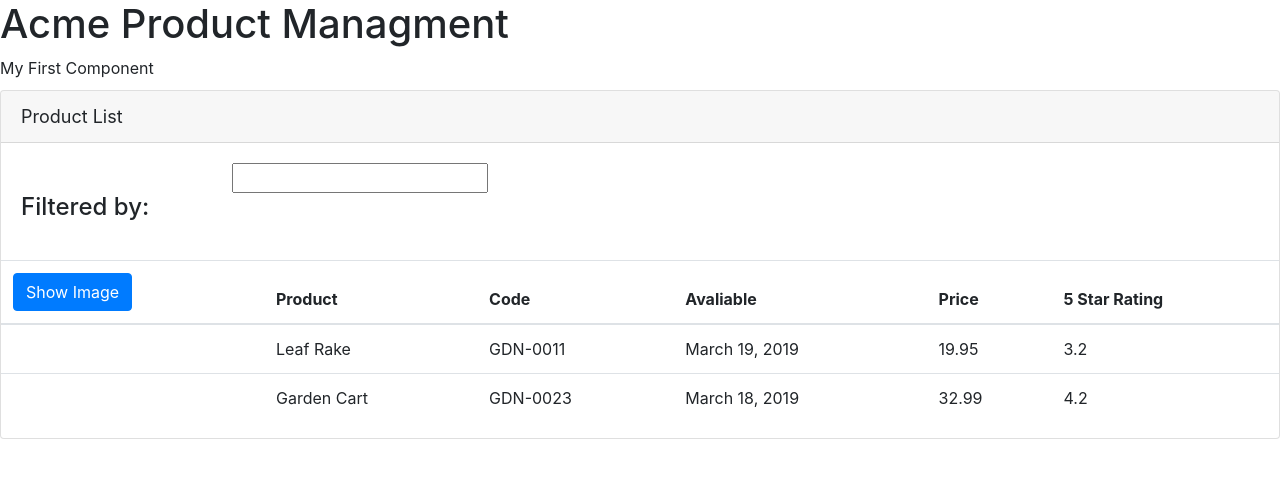
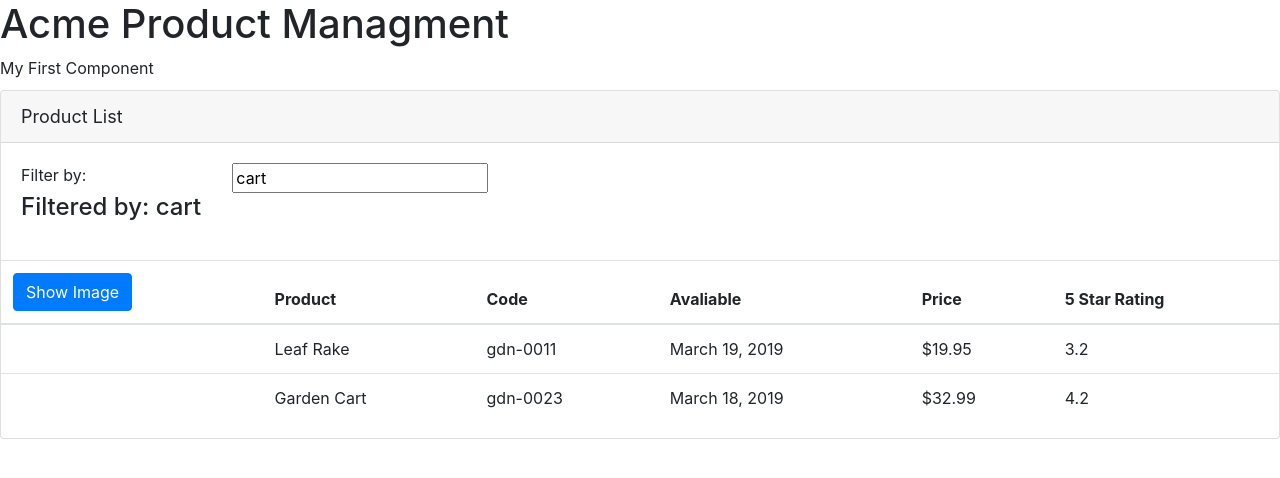
Before and after one commit to HudsonFinn/AngularCourse, an Angular app: page / in a window 1280 px wide. Shown: the top 478 px of the page. Built offline with nearby package versions, Linux system fonts and the light colour scheme.

Commit message:
Implemented the product interface

```diff
--- a/src/app/app.module.ts
+++ b/src/app/app.module.ts
@@ -2,10 +2,12 @@ import { NgModule } from '@angular/core';
 import { BrowserModule } from '@angular/platform-browser';
 import { AppComponent } from './app.component';
 import { ProductListComponent } from './products/product-list.component';
+import { FormsModule } from '@angular/forms';
 
 @NgModule({
   imports: [
-    BrowserModule
+    BrowserModule,
+		FormsModule
   ],
   declarations: [
     AppComponent,
--- a/src/app/products/product-list.component.html
+++ b/src/app/products/product-list.component.html
@@ -4,16 +4,15 @@
 	</div>
 	<div class="card-body">
 		<div class="row">
-			<div class="col-md-2">
-
-			</div>
+			<div class="col-md-2">Filter by: </div>
 			<div class="col-md-4">
-				<input type='text' />
+				<input type='text'
+					[(ngModel)]='listFilter' />
 			</div>
 		</div>
 		<div class="row">
 			<div class="col-md-6">
-				<h4>Filtered by: </h4>
+				<h4>Filtered by: {{listFilter}}</h4>
 			</div>
 		</div>
 	</div>
@@ -45,9 +44,9 @@
 							[style.margin.px]='imageMargin'>
 					</td>
 					<td>{{ product.productName }}</td>
-					<td>{{ product.productCode }}</td>
+					<td>{{ product.productCode | lowercase }}</td>
 					<td>{{ product.releaseDate }}</td>
-					<td>{{ product.price }}</td>
+					<td>{{ product.price | currency:'USD':'symbol':'1.2-2' }}</td>
 					<td>{{ product.starRating }}</td>
 				</tr>
 
--- a/src/app/products/product-list.component.ts
+++ b/src/app/products/product-list.component.ts
@@ -1,4 +1,5 @@
 import { Component } from '@angular/core';
+import { IProduct } from './product';
 
 @Component({
 	selector: 'pm-products',
@@ -10,7 +11,8 @@ export class ProductListComponent {
 	imageWidth: number = 50;
 	imageMargin: number = 50;
 	showImage: boolean = false;
-	products: any[] = [
+	listFilter: string = 'cart';
+	products: IProduct[] = [
 	  {
 	    "productId": 1,
 	    "productName": "Leaf Rake",
--- /dev/null
+++ b/src/app/products/product.ts
@@ -0,0 +1,10 @@
+export interface IProduct {
+	productId: number;
+	productName: string;
+	productCode: string;
+	releaseDate: string;
+	price: number;
+	description: string;
+	starRating: number;
+	imageUrl: string;
+}
```
